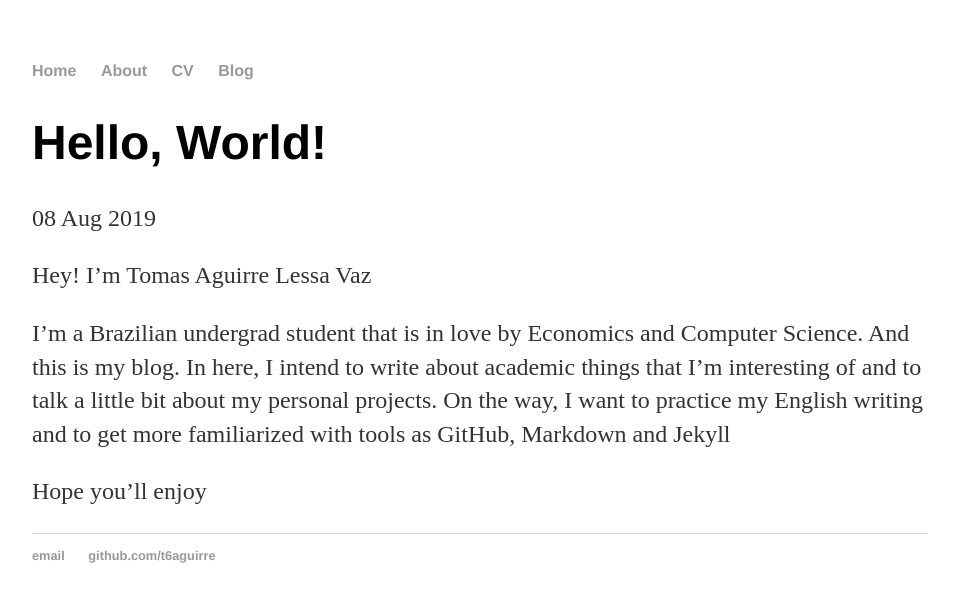
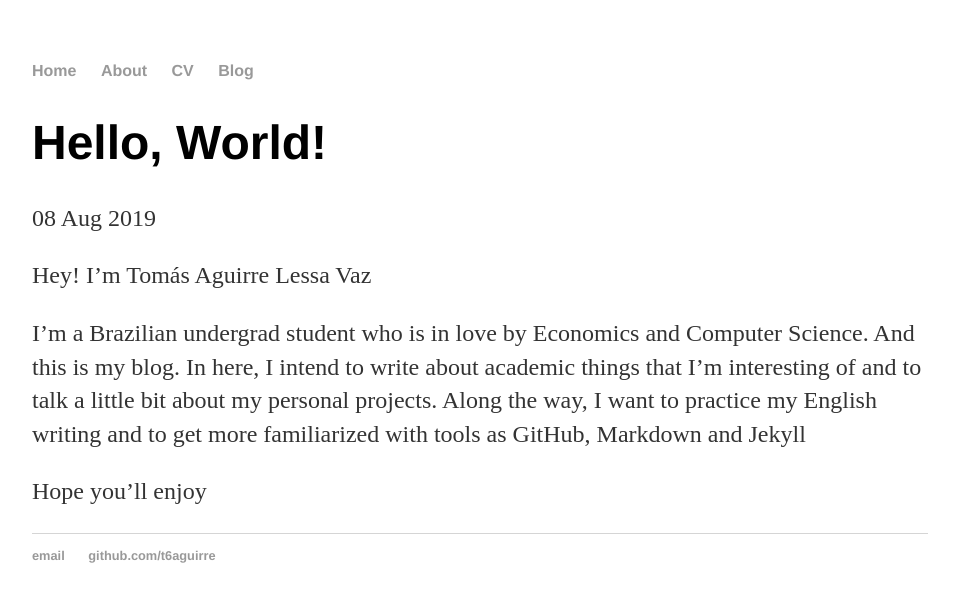
Before and after one commit to t6aguirre/old-blog, a Jekyll site: the page built from _posts/2019-08-08-hello-world.md, in a window 1280 px wide. Shown: the top 602 px of the page, without its empty margins (160-1114 px from the left). Built offline with Jekyll 4.4.1, drawn with Linux system fonts in a browser that asks for light colours.

Commit message:
Update 2019-08-08-hello-world.md

```diff
--- a/_posts/2019-08-08-hello-world.md
+++ b/_posts/2019-08-08-hello-world.md
@@ -4,8 +4,8 @@ title: "Hello, World!"
 date: 2019-08-08
 ---
 
-Hey! I’m Tomas Aguirre Lessa Vaz
+Hey! I’m Tomás Aguirre Lessa Vaz
 
-I’m a Brazilian undergrad student that is in love by Economics and Computer Science. And this is my blog. In here, I intend to write about academic things that I’m interesting of and to talk a little bit about my personal projects. On the way, I want to practice my English writing and to get more familiarized with tools as GitHub, Markdown and Jekyll
+I’m a Brazilian undergrad student who is in love by Economics and Computer Science. And this is my blog. In here, I intend to write about academic things that I’m interesting of and to talk a little bit about my personal projects. Along the way, I want to practice my English writing and to get more familiarized with tools as GitHub, Markdown and Jekyll
 
 Hope you'll enjoy
```
